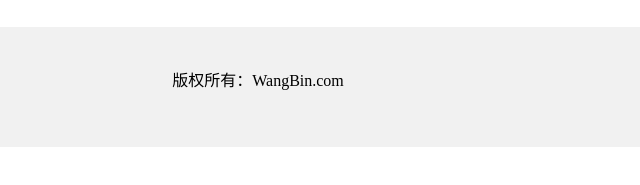
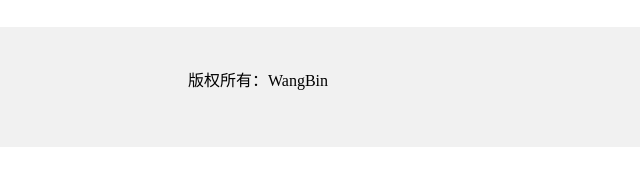
Before and after one commit to KIHNG/use, a plain HTML site: page index.html in a window 1280 px wide. Shown: the part 261-446 px from the top of the page, 382-1022 px from the left. Drawn offline with Linux system fonts and the light colour scheme.

Commit message:
Update index.html

```diff
--- a/index.html
+++ b/index.html
@@ -30,7 +30,7 @@
     text-align: center;
     padding: 40px;"
     font-size: 12px;"
-    <p>版权所有：WangBin.com</p>
+    <p>版权所有：WangBin</p>
   </div>
   </body>
 </html>
```
